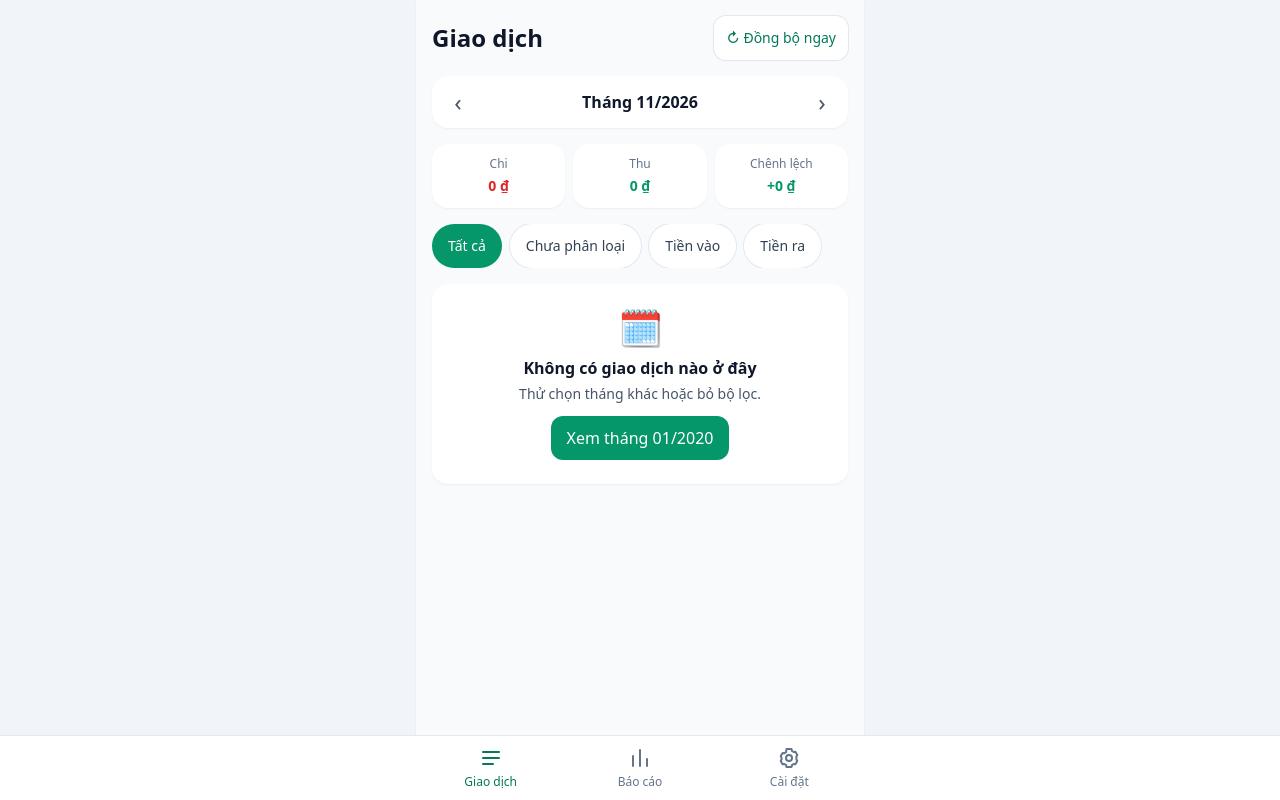
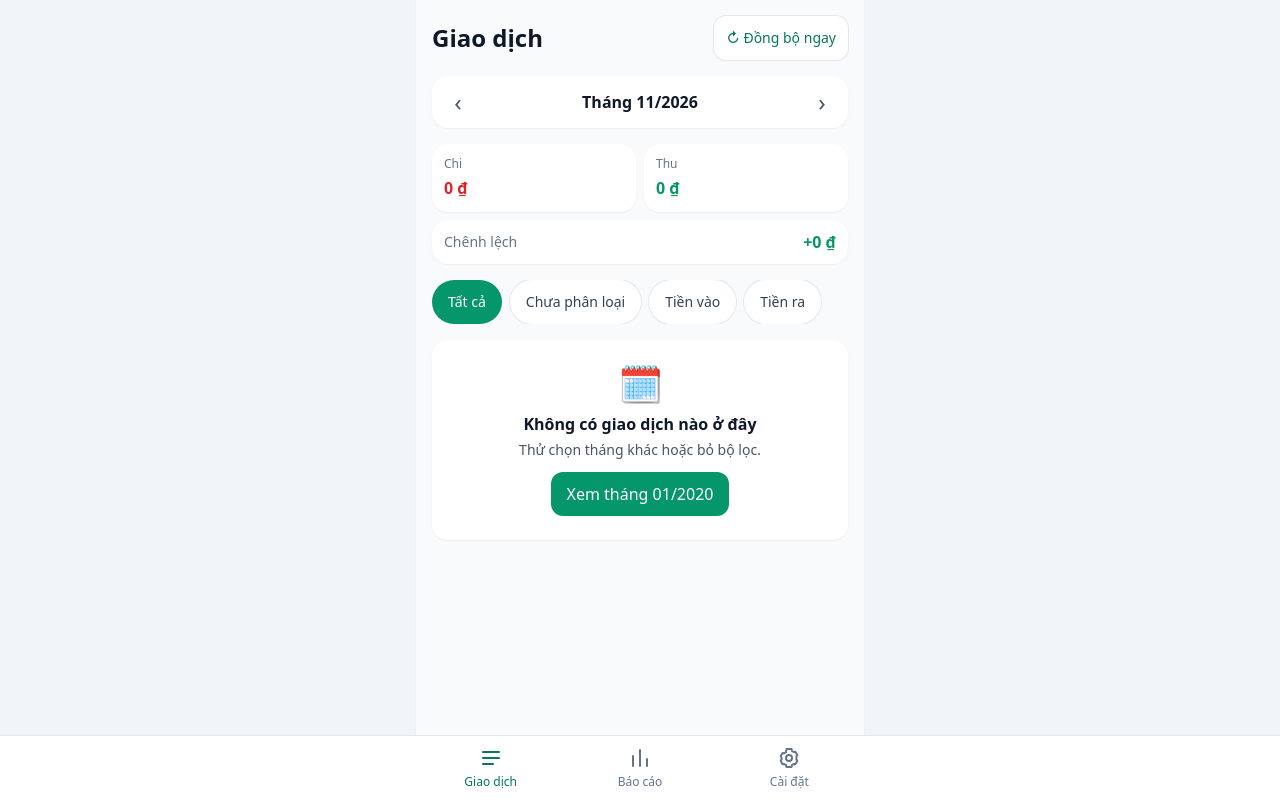
Before and after one commit to henrybuidotdev/spendsync, a Laravel app: page / in a window 1280 px wide. Run offline with Laravel 12, Linux system fonts and the light colour scheme; a user stored in the database is signed in; data comes from the database, SQL or seed files in the repository; tables that the repository leaves empty hold one stand-in row (values such as "Sample post"); style sheets or scripts are compiled from the project's sources; some libraries are stand-ins or nearby versions.

Commit message:
fix: 360px layout polish, register link, password trace test, pint
Co-Authored-By: Claude Opus 5.5 <noreply@anthropic.com>

```diff
--- a/app/Mail/Inbox/MailboxClient.php
+++ b/app/Mail/Inbox/MailboxClient.php
@@ -15,7 +15,7 @@ interface MailboxClient
     /**
      * Only messages from the given senders, filtered server-side (IMAP SEARCH FROM ... SINCE ...).
      *
-     * @param array<int, string> $senders
+     * @param  array<int, string>  $senders
      * @return iterable<FetchedMessage>
      */
     public function fetchFrom(array $senders, CarbonInterface $since): iterable;
--- a/app/Models/User.php
+++ b/app/Models/User.php
@@ -18,6 +18,7 @@ class User extends Authenticatable
 {
     /** @use HasFactory<UserFactory> */
     use HasFactory;
+
     use Notifiable;
 
     public const DEFAULT_CATEGORIES = [
--- a/bootstrap/providers.php
+++ b/bootstrap/providers.php
@@ -1,6 +1,9 @@
 <?php
 
+use App\Providers\AppServiceProvider;
+use App\Providers\VoltServiceProvider;
+
 return [
-    App\Providers\AppServiceProvider::class,
-    App\Providers\VoltServiceProvider::class,
+    AppServiceProvider::class,
+    VoltServiceProvider::class,
 ];
--- a/lang/en.json
+++ b/lang/en.json
@@ -14,6 +14,7 @@
     "Chưa có giao dịch nào": "No transactions yet",
     "Chưa có khoản chi nào trong tháng này": "No spending this month",
     "Chưa có quy tắc nào. Khi bạn chọn danh mục cho một giao dịch, ứng dụng sẽ ghi nhớ cho các lần sau.": "No rules yet. When you pick a category for a transaction, the app remembers it for next time.",
+    "Chưa có tài khoản?": "Don't have an account?",
     "Chưa kết nối Gmail.": "Gmail is not connected.",
     "Chưa phân loại": "Uncategorized",
     "Cài đặt": "Settings",
@@ -100,6 +101,7 @@
     "Đã lưu ghi chú.": "Note saved.",
     "Đã ngắt kết nối": "Disconnected",
     "Đã ngắt kết nối Gmail và xóa mật khẩu ứng dụng. Giao dịch cũ vẫn được giữ.": "Gmail disconnected and app password deleted. Your transactions are kept.",
+    "Đăng ký": "Sign up",
     "Đăng nhập Gmail của bạn nếu Google yêu cầu.": "Sign in to your Gmail if Google asks.",
     "Đăng xuất": "Log out",
     "Địa chỉ Gmail": "Gmail address",
--- a/resources/views/livewire/connect-gmail.blade.php
+++ b/resources/views/livewire/connect-gmail.blade.php
@@ -42,7 +42,7 @@
         <button type="submit" wire:loading.attr="disabled"
                 class="flex min-h-12 w-full items-center justify-center rounded-xl bg-emerald-600 px-4 font-semibold text-white hover:bg-emerald-700 focus:outline-none focus-visible:ring-2 focus-visible:ring-emerald-500 focus-visible:ring-offset-2 disabled:opacity-60">
             <span wire:loading.remove wire:target="connect">{{ __('Kết nối') }}</span>
-            <span wire:loading wire:target="connect">{{ __('Đang kiểm tra…') }}</span>
+            <span class="hidden" wire:loading.inline wire:target="connect">{{ __('Đang kiểm tra…') }}</span>
         </button>
     </form>
 
--- a/resources/views/livewire/pages/auth/login.blade.php
+++ b/resources/views/livewire/pages/auth/login.blade.php
@@ -66,4 +66,9 @@ $login = function () {
             </x-primary-button>
         </div>
     </form>
+
+    <p class="mt-6 border-t border-slate-100 pt-4 text-center text-sm text-slate-600">
+        {{ __('Chưa có tài khoản?') }}
+        <a href="{{ route('register') }}" wire:navigate class="inline-flex min-h-11 items-center font-semibold text-emerald-700 underline">{{ __('Đăng ký') }}</a>
+    </p>
 </div>
--- a/resources/views/livewire/transactions/index.blade.php
+++ b/resources/views/livewire/transactions/index.blade.php
@@ -29,18 +29,18 @@
 
     <x-month-switcher :month="$monthStart" />
 
-    <dl class="grid grid-cols-3 gap-2 text-center">
+    <dl class="grid grid-cols-2 gap-2">
         <div class="rounded-2xl bg-white p-3 shadow-sm">
             <dt class="text-xs text-slate-500">{{ __('Chi') }}</dt>
-            <dd class="mt-1 text-sm font-bold tabular-nums text-red-600">{{ Format::money($spent) }}</dd>
+            <dd class="mt-1 whitespace-nowrap font-bold tabular-nums text-red-600">{{ Format::money($spent) }}</dd>
         </div>
         <div class="rounded-2xl bg-white p-3 shadow-sm">
             <dt class="text-xs text-slate-500">{{ __('Thu') }}</dt>
-            <dd class="mt-1 text-sm font-bold tabular-nums text-emerald-600">{{ Format::money($income) }}</dd>
+            <dd class="mt-1 whitespace-nowrap font-bold tabular-nums text-emerald-600">{{ Format::money($income) }}</dd>
         </div>
-        <div class="rounded-2xl bg-white p-3 shadow-sm">
-            <dt class="text-xs text-slate-500">{{ __('Chênh lệch') }}</dt>
-            <dd @class(['mt-1 text-sm font-bold tabular-nums', 'text-emerald-600' => $income >= $spent, 'text-red-600' => $income < $spent])>{{ Format::money($income - $spent, signed: true) }}</dd>
+        <div class="col-span-2 flex items-center justify-between rounded-2xl bg-white px-3 py-2.5 shadow-sm">
+            <dt class="text-sm text-slate-500">{{ __('Chênh lệch') }}</dt>
+            <dd @class(['whitespace-nowrap font-bold tabular-nums', 'text-emerald-600' => $income >= $spent, 'text-red-600' => $income < $spent])>{{ Format::money($income - $spent, signed: true) }}</dd>
         </div>
     </dl>
 
@@ -65,12 +65,12 @@
                             <span class="flex h-10 w-10 shrink-0 items-center justify-center rounded-full bg-slate-100 text-xl" aria-hidden="true">{{ $transaction->category?->icon ?? '❔' }}</span>
                             <span class="min-w-0 flex-1">
                                 <span class="block truncate font-medium">{{ $transaction->label() }}</span>
-                                <span class="flex items-center gap-2 text-xs text-slate-500">
-                                    {{ Format::local($transaction->occurred_at)->format('H:i') }} · {{ $transaction->bank_code }}
+                                <span class="flex min-w-0 items-center gap-1.5 whitespace-nowrap text-xs text-slate-500">
+                                    {{ Format::local($transaction->occurred_at)->format('H:i') }} ·
                                     @if($transaction->category)
-                                        · {{ $transaction->category->name }}
+                                        <span class="truncate">{{ $transaction->category->name }}</span>
                                     @else
-                                        <span class="rounded-full bg-amber-100 px-2 py-0.5 font-medium text-amber-800">{{ __('Chưa phân loại') }}</span>
+                                        <span class="rounded-full bg-amber-100 px-1.5 py-0.5 text-[11px] font-medium text-amber-800">{{ __('Chưa phân loại') }}</span>
                                     @endif
                                 </span>
                             </span>
```
Also changed, not shown: tests/Feature/PipelineTest.php (+23 -5 lines), tests/Feature/UiTest.php (+2 -1 lines).
